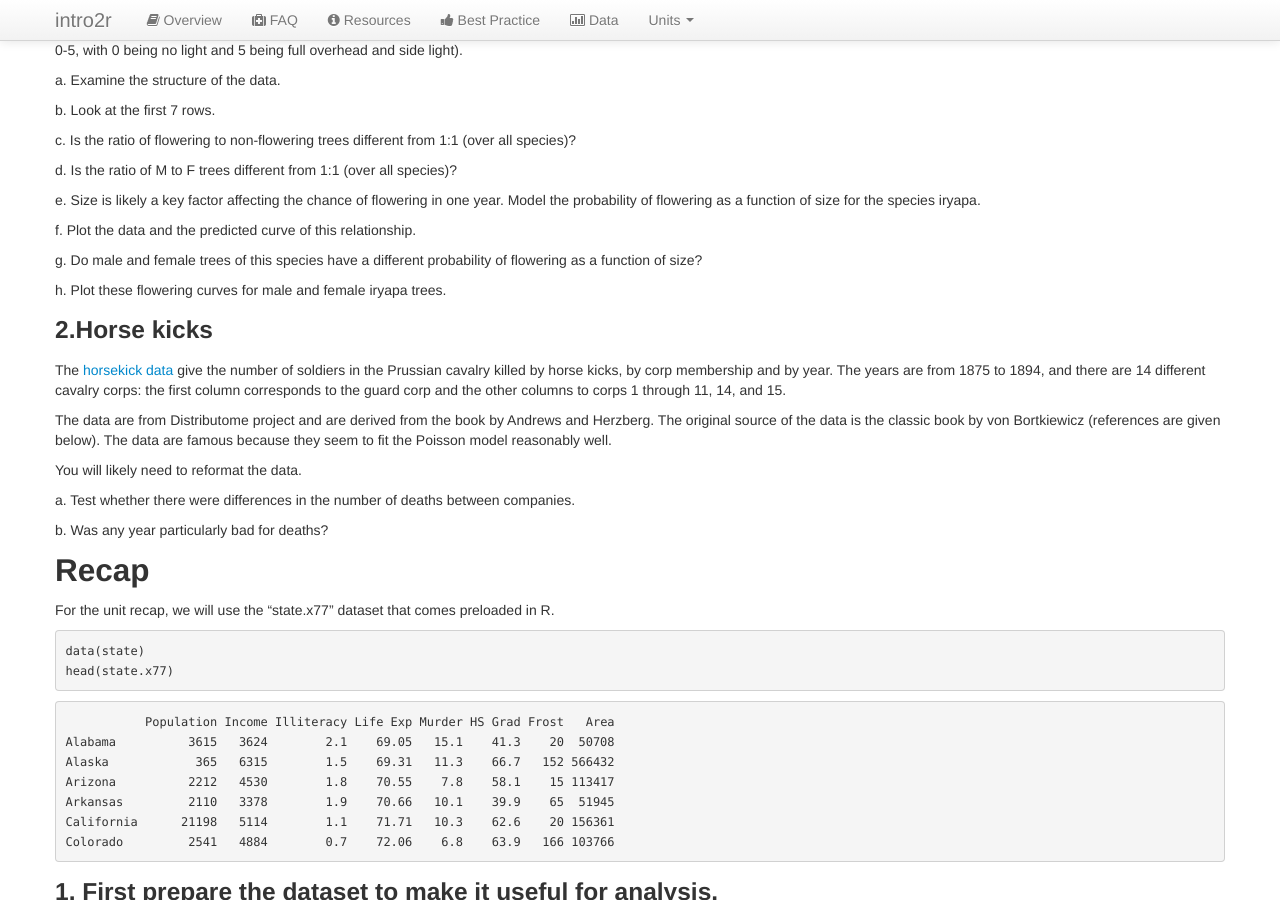
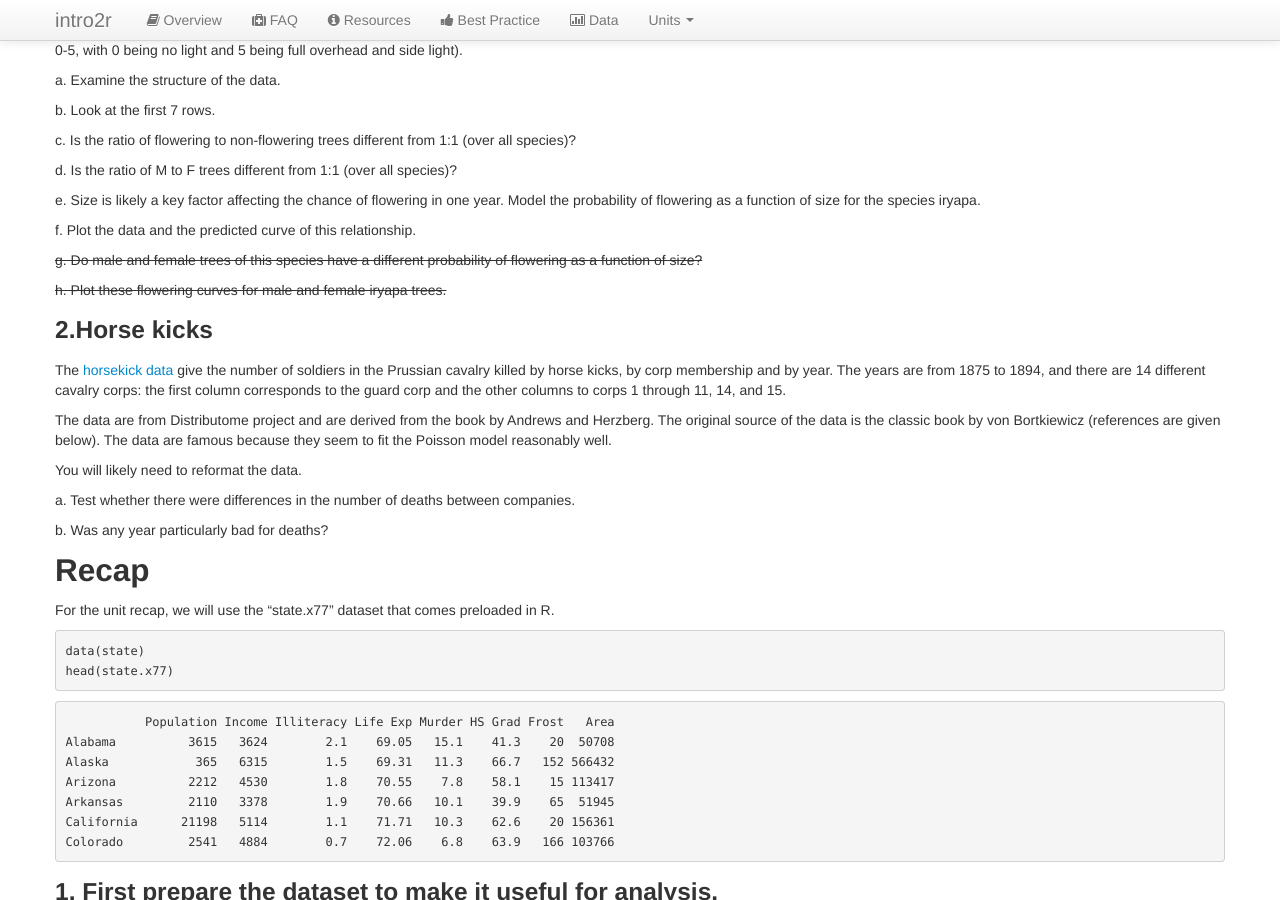
Before and after one commit to intro2r/intro2r, a Jekyll site: the page built from unit4/labs.md, in a window 1280 px wide and 900 px high, scrolled down 1776 px. Built offline with Jekyll 4.4.1, drawn with Linux system fonts in a browser that asks for light colours; our own code applies the rules of GitHub Pages for plain Markdown files.

Commit message:
Update labs.md

```diff
--- a/unit4/labs.md
+++ b/unit4/labs.md
@@ -123,9 +123,9 @@ There are data on seven species (`$SpCode`), their size (`$dbh`), their sex (`$S
 
   f. Plot the data and the predicted curve of this relationship.
 
-  g. Do male and female trees of this species have a different probability of flowering as a function of size?
+  ~~g. Do male and female trees of this species have a different probability of flowering as a function of size?~~
 
-  h. Plot these flowering curves for male and female iryapa trees.
+  ~~h. Plot these flowering curves for male and female iryapa trees.~~
 
 ### 2.Horse kicks
 
```
